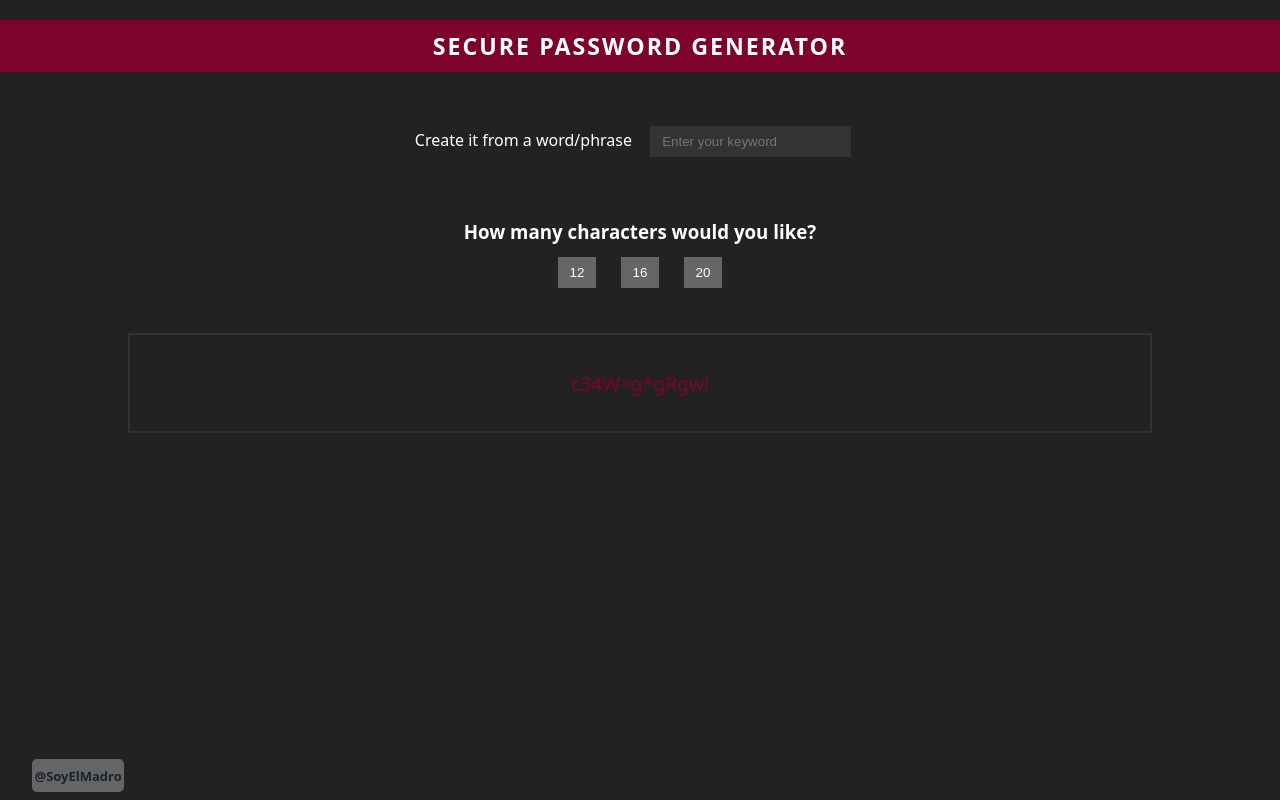
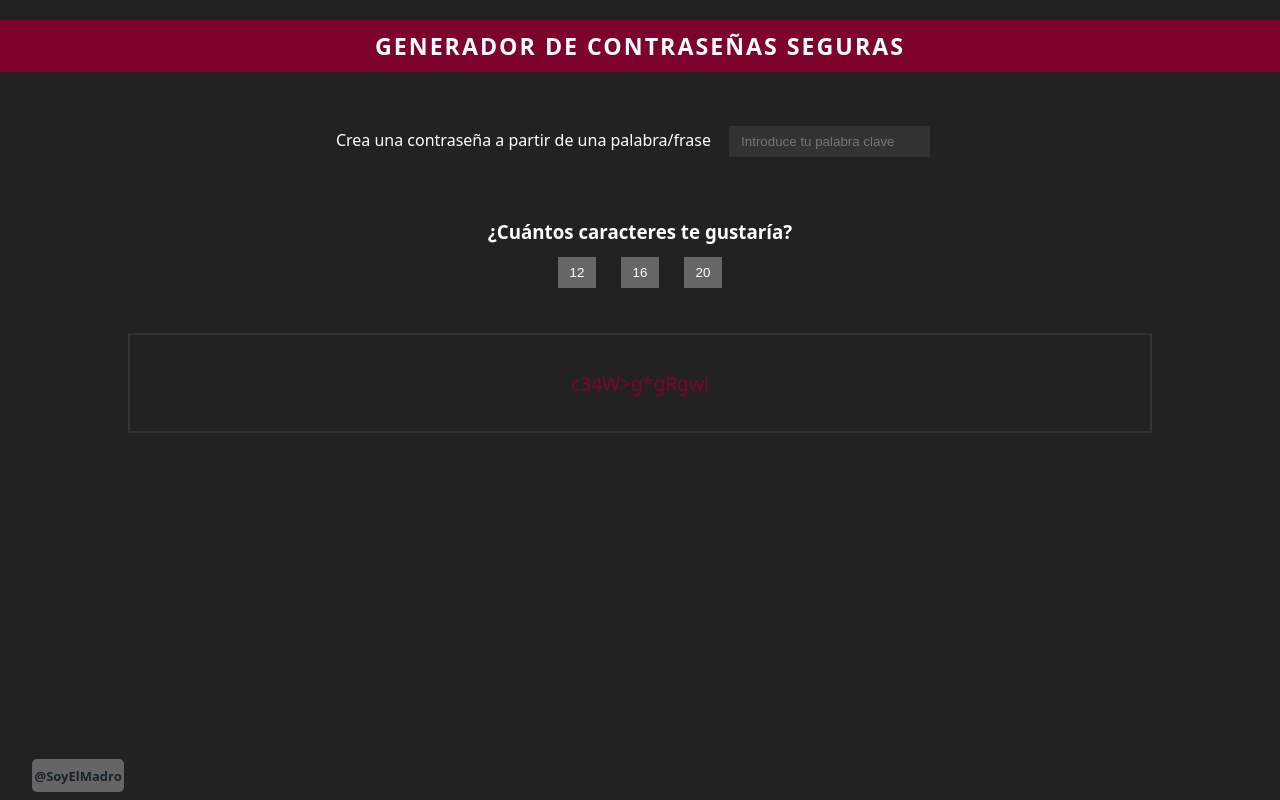
Before and after one commit to SoyElMadro/generador-de-contrase-as-seguras, a plain HTML site: page index.html in a window 1280 px wide. Both pictures are taken after a click on the button "12". Drawn offline with Linux system fonts and the light colour scheme.

Commit message:
2nd commit

```diff
--- a/index.html
+++ b/index.html
@@ -1,34 +1,36 @@
 <!DOCTYPE html>
-<html lang="en-US">
+<html lang="es-AR">
 <head>
     <meta charset='UTF-8'>
     <meta http-equiv='X-UA-Compatible' content='IE=edge'>
-    <title>Secure Password Generator</title>
+    <title>Generador de Contraseñas Seguras</title>
     <meta name='viewport' content='width=device-width, initial-scale=1'>
     <link rel="stylesheet" href="style.css">
 </head>
 <body>
-    <h1>SECURE PASSWORD GENERATOR</h1>
-    <div class="pass-data">
+    <h1>GENERADOR DE CONTRASEÑAS SEGURAS</h1>
+    <div class="info-contraseña">
         <div>
-            Create it from a word/phrase
-            <input id="sentence" placeholder="Enter your keyword">
+            Crea una contraseña a partir de una palabra/frase
+            <input id="frase" placeholder="Introduce tu palabra clave">
         </div>
         <div>
-            <h3>How many characters would you like?</h3>
+            <h3>¿Cuántos caracteres te gustaría?</h3>
             <button class="c12">12</button>
             <button class="c16">16</button>
             <button class="c20">20</button>
         </div>
     </div>
-    <div class="result-container">
+    <div class="contenedor-resultado">
         <div class="result">
-            <div id="password">Password</div>
+            <div id="password">Contraseña</div>
         </div>
     </div>
-    <div class="me">
-        <p>@SoyElMadro</p>
-    </div>
+    <a href="https://www.github.com/SoyElMadro" target="_blank">
+        <div class="me">
+            <p>@SoyElMadro</p>
+        </div>
+    </a>
     <script src='index.js'></script>
 </body>
 </html>
--- a/index.js
+++ b/index.js
@@ -30,7 +30,7 @@ generateSecurePassword = (n,ipt)=> {
 
 showPassword = n => {
     document.getElementById("password").classList.remove('success')
-    const input = document.getElementById("sentence")
+    const input = document.getElementById("frase")
     document.getElementById("password").textContent = "Generating..."
     setTimeout(() => {
         let newPassword = generateSecurePassword(n,input)
--- a/style.css
+++ b/style.css
@@ -30,11 +30,11 @@ h1 {
     padding: 10px
 }
 
-.pass-data {
+.info-contraseña {
     margin-top: 20px;
 }
 
-.pass-data div {
+.info-contraseña div {
     padding: 20px;
     text-align: center;
 }
@@ -66,7 +66,7 @@ h3 {
     margin: 8px;
 }
 
-.result-container {
+.contenedor-resultado {
     display: flex;
     flex: 1;
     margin-bottom: 20px;
```
